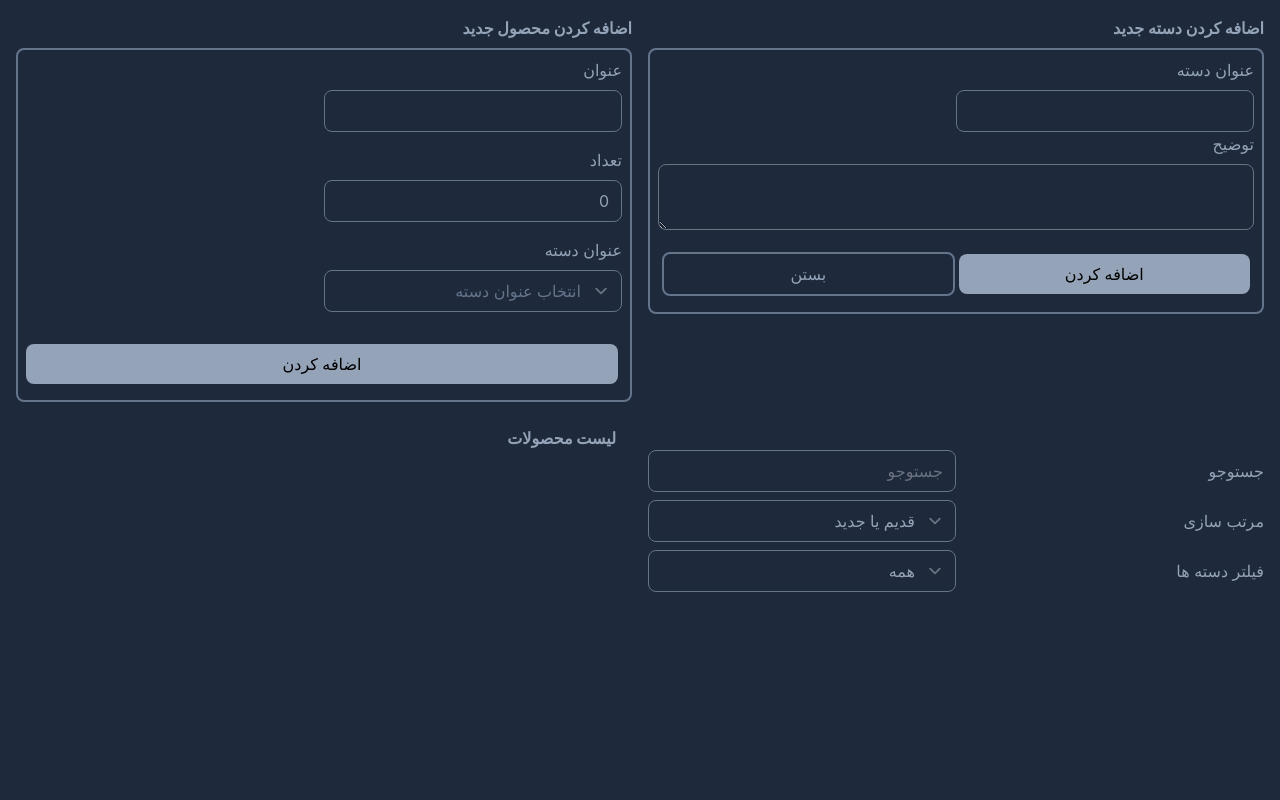
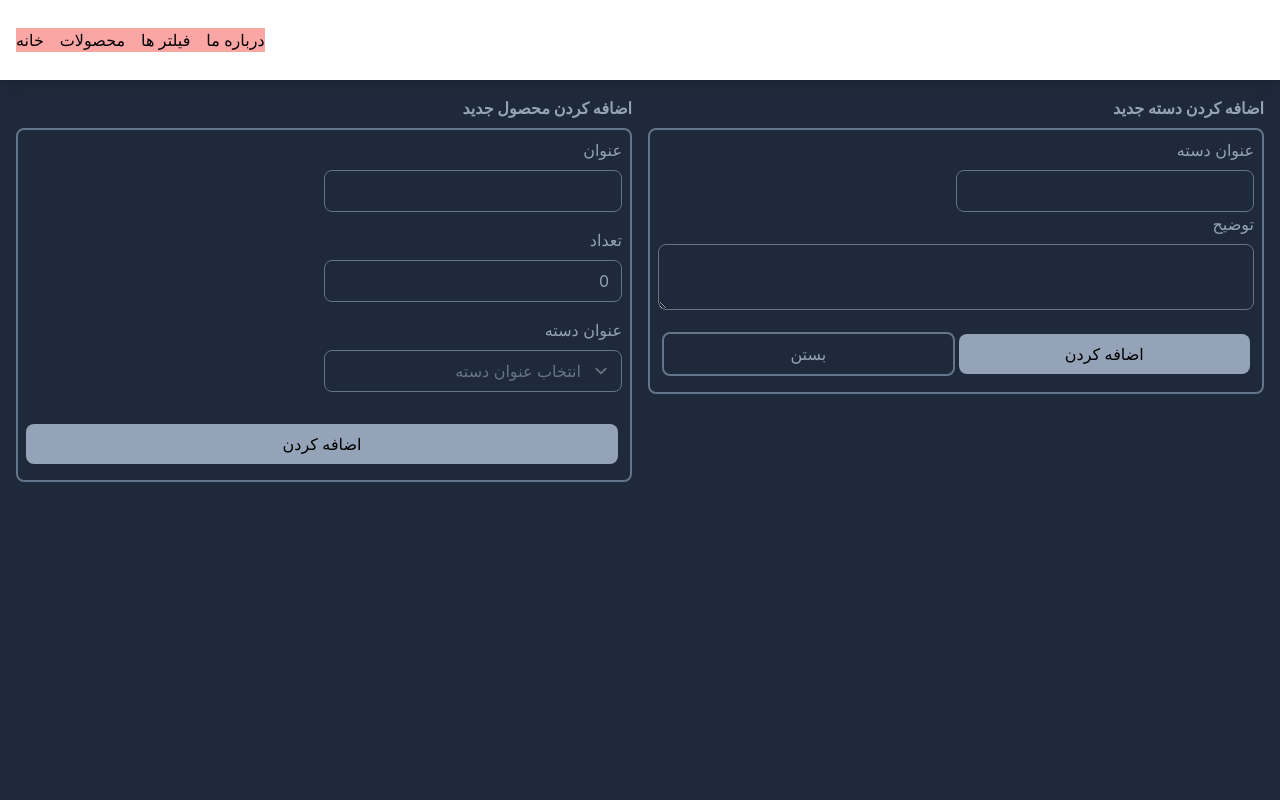
Before and after one commit to ZahraNejati79/inventory, a React (Create React App) app: page / in a window 1280 px wide. Shown: the top 800 px of the page. Built offline with nearby package versions, Linux system fonts and the light colour scheme.

Commit message:
router homepage

```diff
--- a/package.json
+++ b/package.json
@@ -9,7 +9,8 @@
     "react": "^18.2.0",
     "react-dom": "^18.2.0",
     "react-icons": "^4.4.0",
-    "react-scripts": "5.0.1",
+    "react-router-dom": "^6.3.0",
+    "react-scripts": "^5.0.1",
     "react-select": "^5.4.0",
     "react-toastify": "^9.0.8",
     "web-vitals": "^2.1.4"
--- a/src/App.js
+++ b/src/App.js
@@ -1,12 +1,11 @@
 import { useEffect, useState } from "react";
-import { ToastContainer, toast } from "react-toastify";
+import { BrowserRouter, Route, Routes } from "react-router-dom";
+import { ToastContainer } from "react-toastify";
 import "react-toastify/dist/ReactToastify.css";
 import "./App.css";
-import Categorys from "./components/Category";
 import Filter from "./components/Filter";
 import ProductList from "./components/productList";
-import Products from "./components/Prosucts";
-
+import HomePage from "./components/pages/HemePage";
 const App = () => {
   const [categories, setCategories] = useState([]);
   const [productList, setProductList] = useState([]);
@@ -75,14 +74,26 @@ const App = () => {
 
   return (
     <>
+      <BrowserRouter>
+        <Routes>
+          <Route
+            path="/"
+            element={
+              <HomePage
+                setCategories={setCategories}
+                options={categories}
+                setProductList={setProductList}
+              />
+            }
+          />
+        </Routes>
+      </BrowserRouter>
       <ToastContainer />
       <div
         dir="rtl"
         className="container flex items-center justify-center dark:bg-slate-800 "
       >
         <div className="container lg:grid lg:grid-cols-2 lg:grid-rows-3 lg:gap-4 max-w-xl  md:max-w-7xl  p-4  ">
-          <Categorys setCategories={setCategories} />
-          <Products options={categories} setProductList={setProductList} />
           <Filter
             sort={sort}
             search={search}
@@ -97,7 +108,6 @@ const App = () => {
             setProductList={setProductList}
             categories={categories}
           />
-          <ToastContainer />
         </div>
       </div>
     </>
--- /dev/null
+++ b/src/components/Layout/Layout.jsx
@@ -0,0 +1,12 @@
+import Navigation from "../Navigation";
+
+const Layout = ({ children }) => {
+  return (
+    <>
+      <Navigation />
+      <div>{children}</div>
+    </>
+  );
+};
+
+export default Layout;
--- /dev/null
+++ b/src/components/Navigation.jsx
@@ -0,0 +1,25 @@
+import { Link } from "react-router-dom";
+const Navigation = () => {
+  return (
+    <header className="bg-white w-full h-20 shadow-lg flex items-center px-4 ">
+      <nav className="container flex justify-between items-center">
+        <ul className="flex items-center gap-x-4 bg-red-300">
+          <li>
+            <Link to="/">خانه</Link>
+          </li>
+          <li>
+            <Link to="/">محصولات</Link>
+          </li>
+          <li>
+            <Link to="/">فیلتر ها</Link>
+          </li>
+          <li>
+            <Link to="/">درباره ما</Link>
+          </li>
+        </ul>
+      </nav>
+    </header>
+  );
+};
+
+export default Navigation;
--- /dev/null
+++ b/src/components/pages/HemePage.jsx
@@ -0,0 +1,21 @@
+import Categorys from "../Category";
+import Layout from "../Layout/Layout";
+import Products from "../Prosucts";
+
+const HomePage = ({ setCategories, options, setProductList }) => {
+  return (
+    <Layout>
+      <div
+        dir="rtl"
+        className="container flex items-center justify-center dark:bg-slate-800 "
+      >
+        <div className="container lg:grid lg:grid-cols-2 lg:grid-rows-3 lg:gap-4 max-w-xl  md:max-w-7xl  p-4  ">
+          <Categorys setCategories={setCategories} />
+          <Products options={options} setProductList={setProductList} />
+        </div>
+      </div>
+    </Layout>
+  );
+};
+
+export default HomePage;
```
Also changed, not shown: 1 other file (tests, documents, lock files or other folders).
